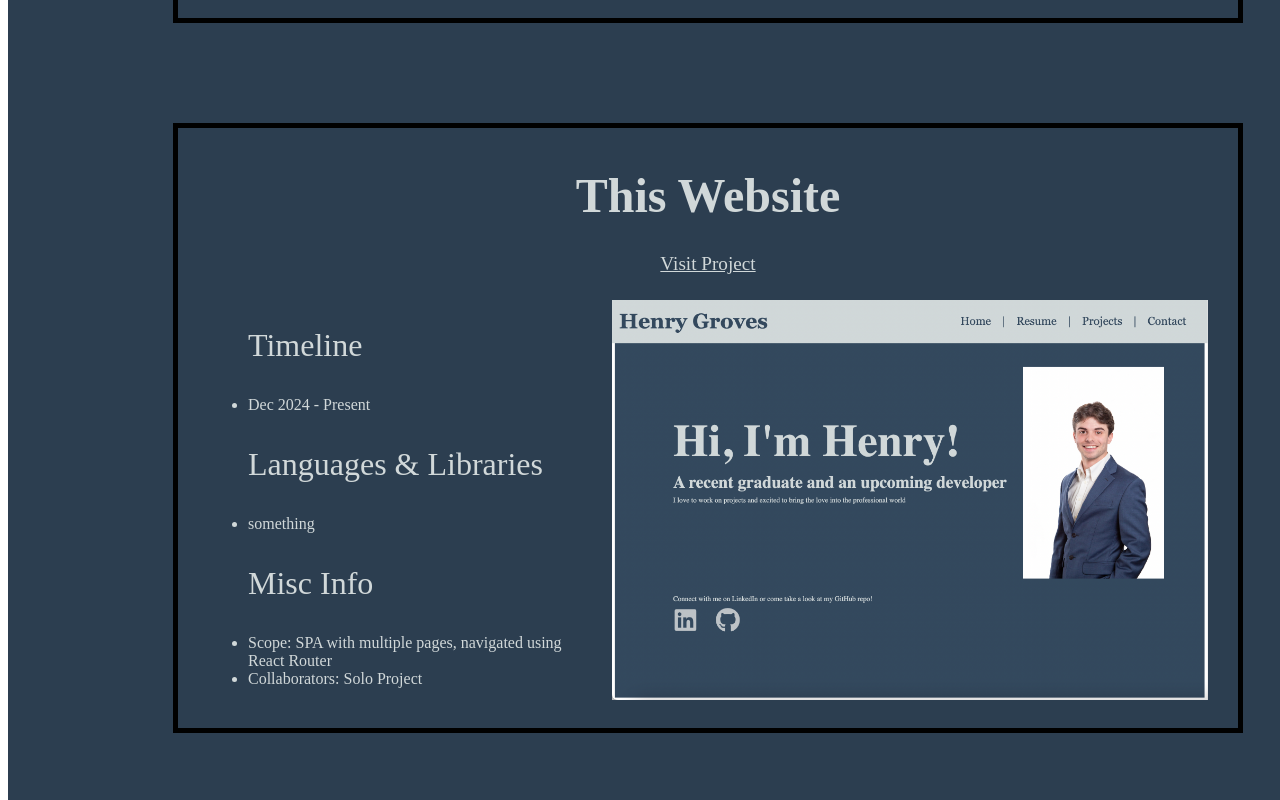
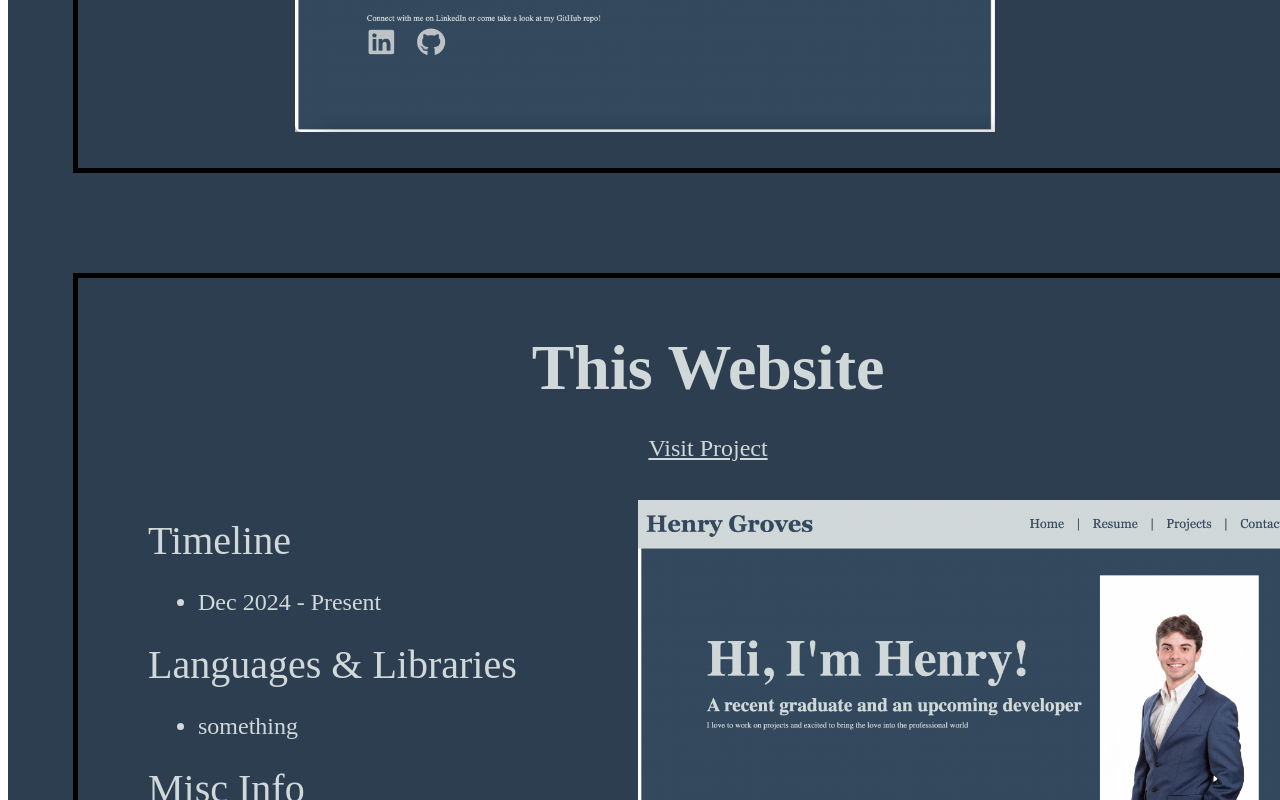
Before and after one commit to hgroves22/portfolioWebsite, a React (Vite) app: page /projects in a window 1280 px wide. Shown: the part 1140-1940 px from the top of the page. Built offline with nearby package versions, Linux system fonts and the light colour scheme.

Commit message:
Updates  overall css + formatting projectcards

```diff
--- a/src/ProjectsPage.jsx
+++ b/src/ProjectsPage.jsx
@@ -28,13 +28,13 @@ function Projects() {
             <div className='leftFlex'>
               <div className="projectInfo">
                 <ul>
-                  <p>Timeline</p>
-                  <li>{project.timeline}</li>
-                  <p>Languages & Libraries</p>
-                  <li>{project.langLib}</li>
-                  <p>Misc Info</p>
-                  <li>Scope: {project.scope}</li>
-                  <li>Collaborators: {project.collab}</li>
+                  <p className="infoHeader">Timeline</p>
+                  <li className="projectBullet">{project.timeline}</li>
+                  <p className="infoHeader">Languages & Libraries</p>
+                  <li className="projectBullet">{project.langLib}</li>
+                  <p className="infoHeader">Misc Info</p>
+                  <li className="projectBullet">Scope: {project.scope}</li>
+                  <li className="projectBullet">Collaborators: {project.collab}</li>
                 </ul>
               </div>
 
@@ -47,6 +47,7 @@ function Projects() {
             </div>
           )}
 
+        <p className="summary-title">Summary</p>
         <p className="projectSummary">{project.summary}</p>
          </div>
         ))}
--- a/src/components/Hero.css
+++ b/src/components/Hero.css
@@ -31,11 +31,11 @@
   height: 600px;
 }
 
-.title {
+.title-para {
   font-size: 8rem;
 }
 
-h1 {
+.h1-para {
   font-size: 3rem;
 }
 
@@ -43,7 +43,7 @@ h1 {
   padding-right: 50px;
 }
 
-p {
+.hero-para {
   font-size: 2rem;
 }
 
@@ -55,11 +55,11 @@ p {
   .hero {
     min-width: 1400px;
   }
-  .title {
+  .title-para {
     font-size: 6rem;
   }
 
-  h1 {
+  .h1-para {
     font-size: 2.5rem;
   }
 
--- a/src/components/Hero.jsx
+++ b/src/components/Hero.jsx
@@ -12,11 +12,11 @@ function Hero() {
     <>
       <section className="hero">
         <div className="hero-content">
-          <h1 className="title hero-fade-in1">Hi, I'm Henry!</h1>
-          <h1>A recent graduate and an upcoming developer</h1>
-          <p className="hero-desc">I love to work on projects and excited to bring the love into the professional world</p>
+          <h1 className="title-para hero-fade-in1">Hi, I'm Henry!</h1>
+          <h1 className="h1-para">A recent graduate and an upcoming developer</h1>
+          <p className="hero-para hero-desc">I love to work on projects and excited to bring the love into the professional world</p>
 
-          <p className="socials-desc">Connect with  me on LinkedIn or come take a look at my GitHub repo!</p>
+          <p className="hero-para socials-desc">Connect with  me on LinkedIn or come take a look at my GitHub repo!</p>
 
           <div className="social-medias">
             <a
--- a/src/components/ProjectsPage.css
+++ b/src/components/ProjectsPage.css
@@ -8,8 +8,8 @@
 }
 
 .projectCard {
-  width: 1000px;
-  height: 600px;
+  width: 1200px;
+  height: 700px;
   border: 5px solid black;
   margin-top: 50px;
   margin-bottom: 50px;
@@ -23,26 +23,26 @@
 
 .projectCard:hover {
   transform: translateY(-20px);
-  height: 1000px;
+  height: 1200px;
 }
 
 .projectsTitle {
-  font-size: 5rem;
+  font-size: 6rem;
 }
 
 .projectsSubtitle {
-  font-size: 2.5rem;
+  font-size: 3rem;
   font-weight: normal;
 }
 
 .projectTitle {
-  font-size: 3rem;
+  font-size: 4rem;
   margin-bottom: 30px;
 }
 
 .projectLink {
-  font-size: 1.2rem;
-  color: #D1D8D9;;
+  font-size: 1.5rem;
+  color: #D1D8D9;
 }
 
 .projectLink:hover {
@@ -55,12 +55,12 @@
   justify-content: center;
   align-items: center;
   gap: 20px;
-  margin-top: 20px;
+  margin-top: 30px;
 }
 
 .projectImage {
-  height: 400px;
-  width: 600px;
+  height: 450px;
+  width: 700px;
 }
 
 .projectInfo {
@@ -69,9 +69,26 @@
   text-align: left;
 }
 
+.projectBullet {
+  font-size: 1.5rem;
+  margin-left: 50px;
+  margin-bottom: 20px;
+}
+
+.infoHeader {
+  font-size: 2.5rem;
+  margin-bottom: 25px;
+  margin-top: 25px;
+}
+
 .bottom {
   margin-bottom: 100px;
 }
+
+.summary-title {
+  font-size: 2.5rem;
+}
+
 
 @media (max-width: 2500px) {
   .projectCard {
```
